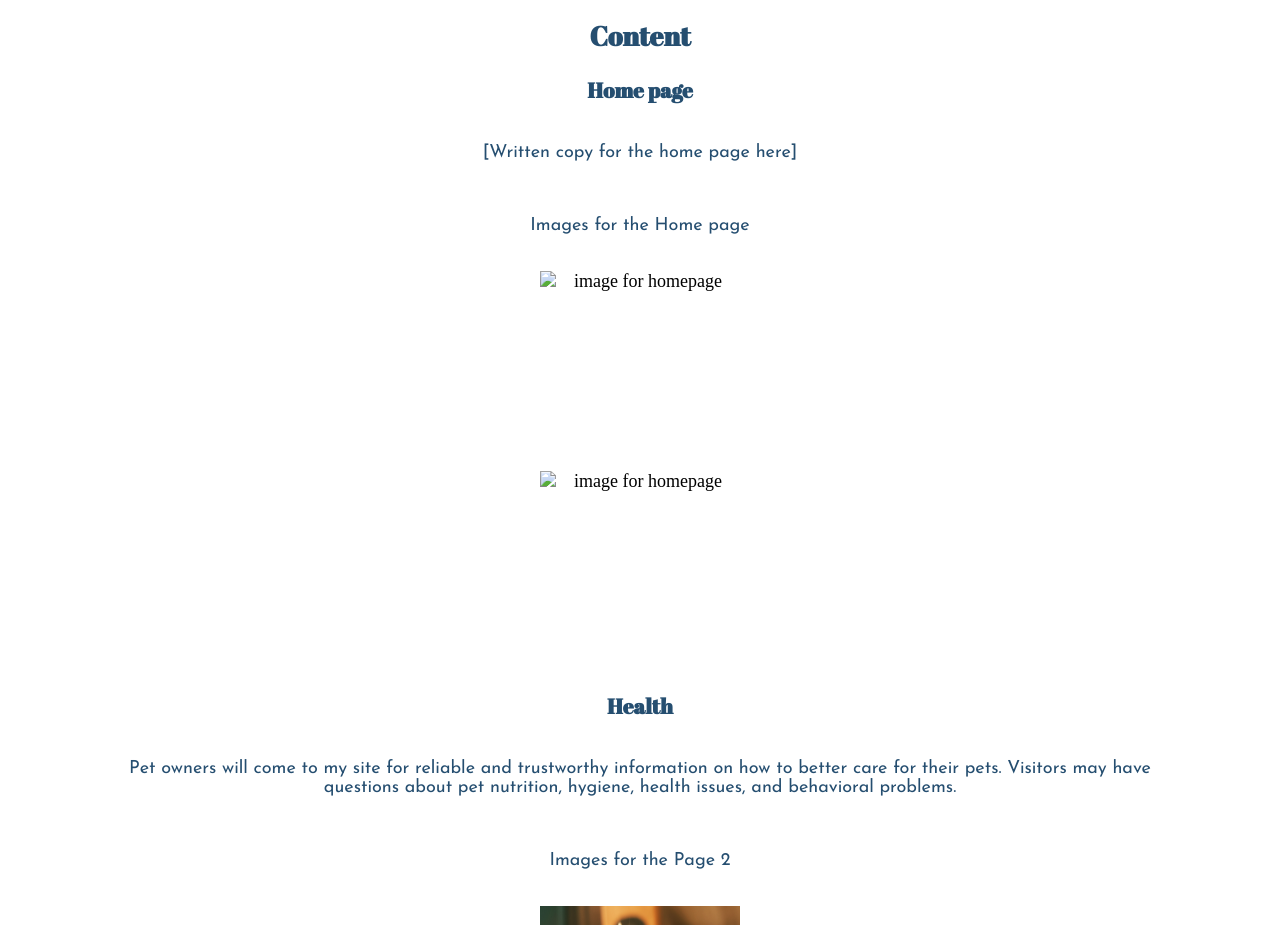
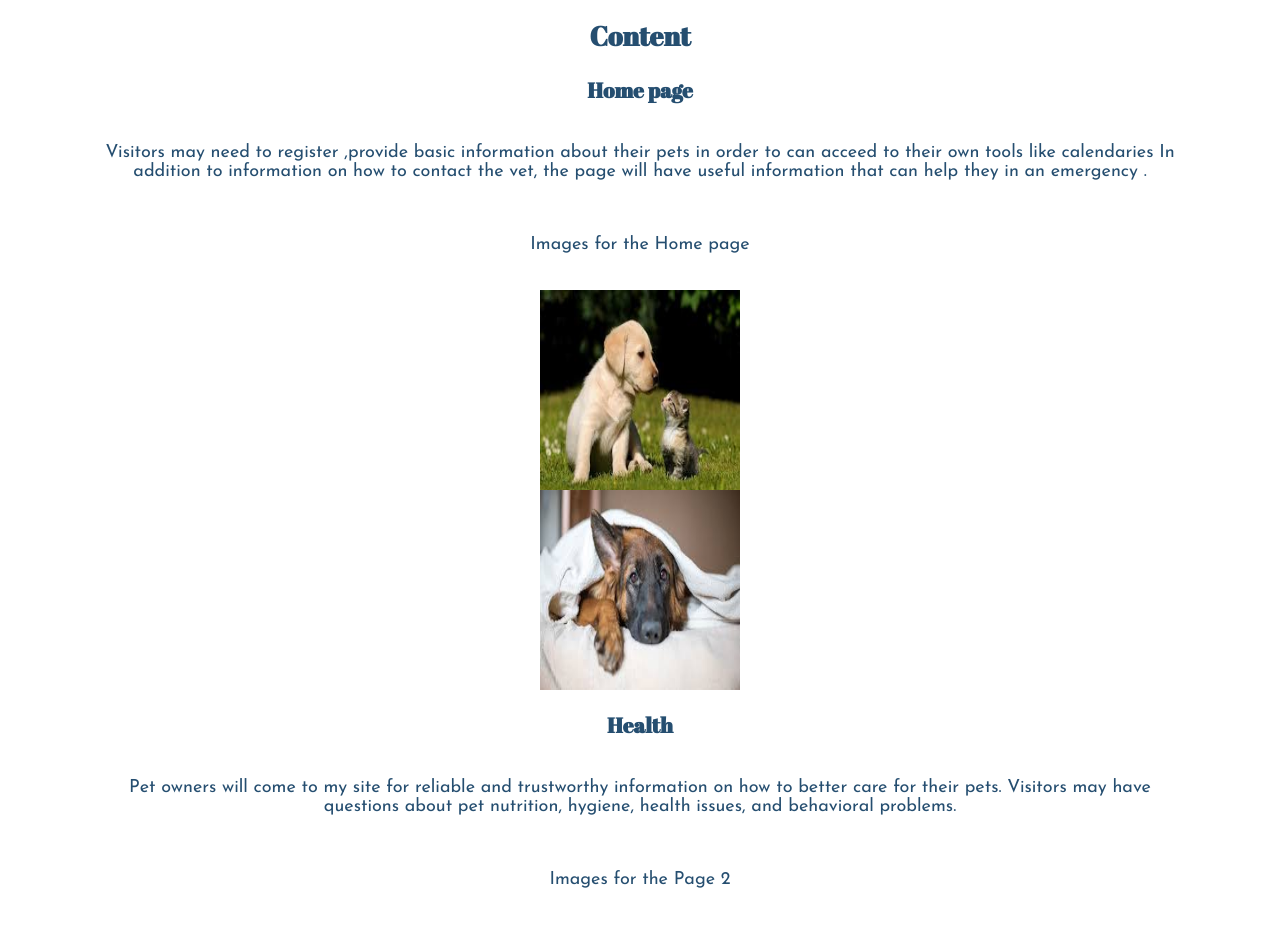
Before and after one commit to marcosilva1998/wdd130, a plain HTML site: page vet/site-plan.html in a window 1280 px wide. Shown: the part 2420-3345 px from the top of the page. Drawn offline with Linux system fonts and the light colour scheme.

Commit message:
fix home

```diff
--- a/vet/site-plan.html
+++ b/vet/site-plan.html
@@ -125,12 +125,12 @@
       </h2>
       <h3>Home page</h3>
       <p>
-        [Written copy for the home page here]
+        Visitors may need to register ,provide basic information about their pets in order to can acceed to their own tools like calendaries
+        In addition to information on how to contact the vet, the page will have useful information that can help they in an emergency .
       </p>
       <p>Images for the Home page</p>
-        <img src="#" alt="image for homepage">
-        <img src="#" alt="image for homepage">
-
+      <img src="./images/cat_dog.jpg" alt="cat and dog image ">
+      <img src="./images/dog4.jpg" alt="dog image">
       </ul>
       <h3>Health</h3>
       <p>
```
Also changed, not shown: vet/images/cat_dog.jpg (added), vet/images/dog4.jpg (added).
